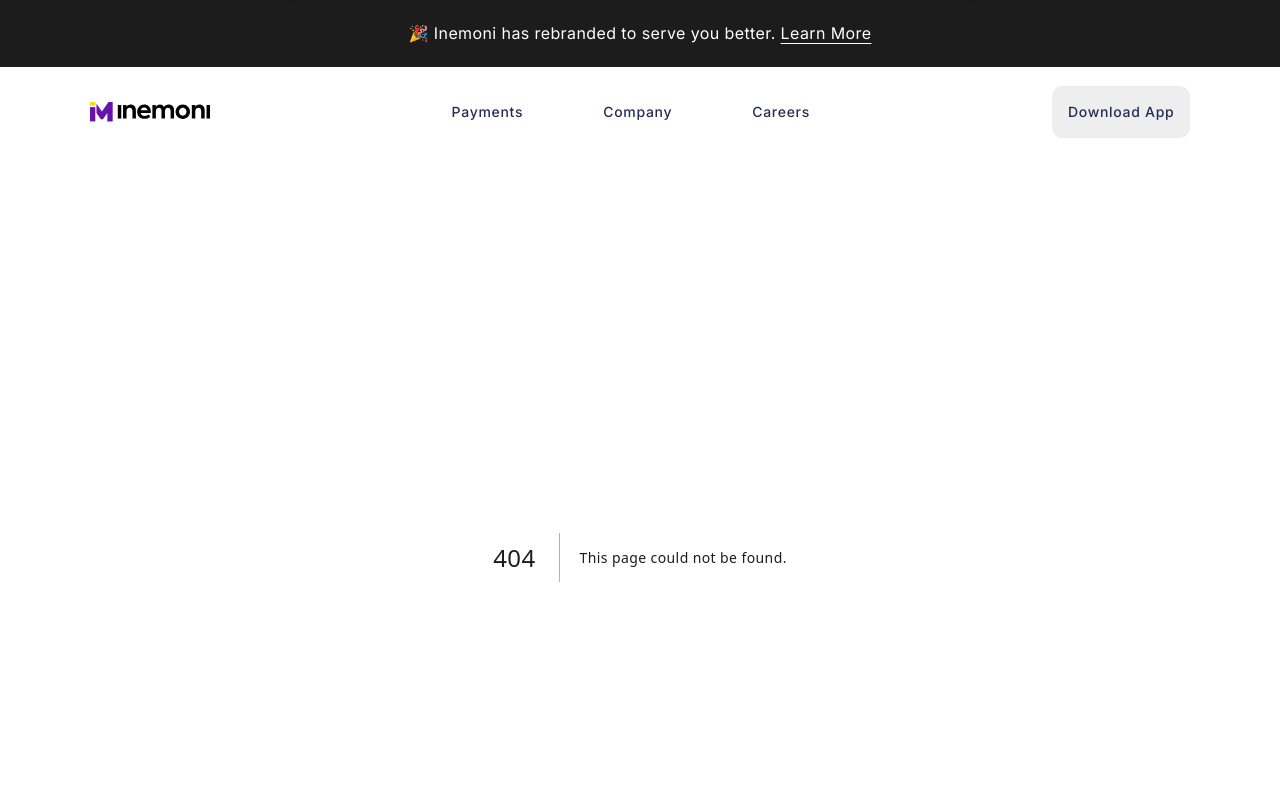
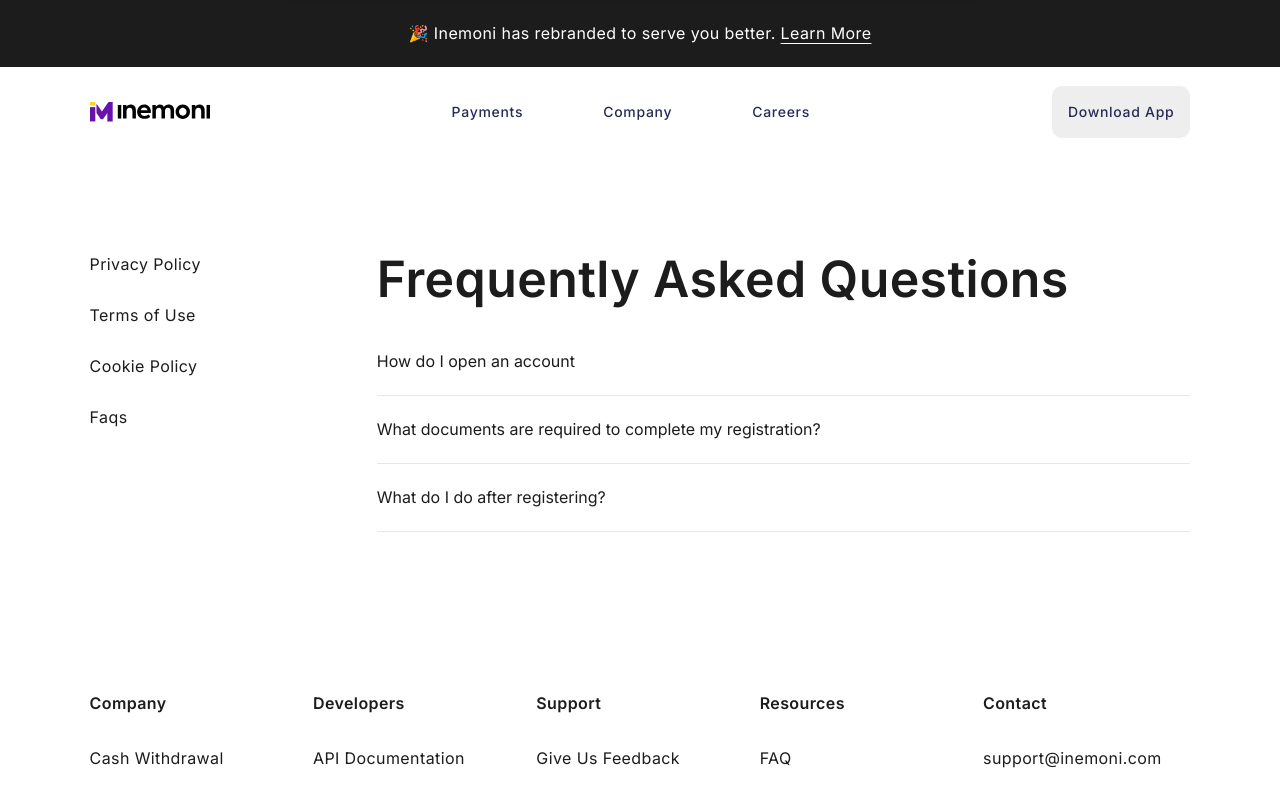
Before and after one commit to detachedsoul/inemoni, a Next.js app: page /legal/faqs in a window 1280 px wide. Before the commit this address had no page. Shown: the top 800 px of the page. Built offline with nearby package versions, Linux system fonts and the light colour scheme; a web font is replaced by a local one.

Commit message:
style: designed the faqs page

```diff
--- /dev/null
+++ b/app/legal/faqs/page.js
@@ -0,0 +1,9 @@
+import Faqs from "@components/faqs/Faqs";
+
+const Index = () => {
+    return (
+		<Faqs />
+	);
+};
+
+export default Index;
--- a/app/legal/layout.js
+++ b/app/legal/layout.js
@@ -20,7 +20,7 @@
 		<>
 			<div className="grid gap-8 items-start lg:grid-cols-12 p-[5%] xl:p-[7%] lg:gap-12">
 				<div
-					className={`fixed z-[1024] transiton-transform ease-in-out left-0 px-[5%] duration-500 lg:sticky lg:z-auto lg:w-auto lg:px-0 w-full top-[15%] lg:col-span-3 bg-white ${
+					className={`fixed z-[1024] transiton-transform ease-in-out left-0 px-[5%] duration-500 lg:sticky lg:z-auto lg:w-auto lg:p-0 w-full top-[15%] lg:col-span-3 bg-white py-4 ${
 						isActive
 							? "translate-x-0"
 							: "-translate-x-[calc(100%+6%)]"
@@ -53,6 +53,15 @@
 								Cookie Policy
 							</Link>
 						</li>
+
+						<li>
+							<Link
+								className="inline-block hover:text-brand-purple"
+								href="/legal/faqs"
+							>
+								Faqs
+							</Link>
+						</li>
 					</ul>
 				</div>
 
--- a/components/Footer.js
+++ b/components/Footer.js
@@ -63,7 +63,7 @@
 				{
 					linkName: "Give Us Feedback",
 					isLink: true,
-					route: "/",
+					route: "/contact-us",
 				},
 				{
 					linkName: "Help Center",
@@ -84,7 +84,7 @@
 				{
 					linkName: "FAQ",
 					isLink: true,
-					route: "/faq",
+					route: "/legal/faqs",
 				},
 				{
 					linkName: "Blog",
--- /dev/null
+++ b/components/faqs/Faqs.js
@@ -0,0 +1,159 @@
+"use client";
+import { useRef } from "react";
+
+const Faqs = () => {
+	const parentElement = useRef(null);
+
+	const toggleAccordion = (e) => {
+		const elementsToTraverse = parentElement.current.childNodes;
+
+		elementsToTraverse.forEach((elements) => {
+			if (elements.firstElementChild !== e.currentTarget) {
+				if (
+					elements.lastElementChild.classList.contains("max-h-full")
+				) {
+					elements.lastElementChild.classList.replace(
+						"max-h-full",
+						"max-h-0",
+					);
+
+					elements.firstElementChild.lastElementChild.classList.replace(
+						"fi-rr-angle-up",
+						"fi-rr-angle-down",
+					);
+				}
+
+				elements.firstElementChild.firstElementChild.classList.remove(
+					"font-bold",
+				);
+			} else {
+				if (
+					elements.lastElementChild.classList.contains("max-h-full")
+				) {
+					elements.lastElementChild.classList.replace(
+						"max-h-full",
+						"max-h-0",
+					);
+
+					e.currentTarget.lastElementChild.classList.replace(
+						"fi-rr-angle-up",
+						"fi-rr-angle-down",
+					);
+
+					e.currentTarget.firstElementChild.classList.remove(
+						"font-bold",
+					);
+				} else {
+					elements.lastElementChild.classList.replace(
+						"max-h-0",
+						"max-h-full",
+					);
+
+					e.currentTarget.lastElementChild.classList.replace(
+						"fi-rr-angle-down",
+						"fi-rr-angle-up",
+					);
+
+					e.currentTarget.firstElementChild.classList.add(
+						"font-bold",
+					);
+				}
+			}
+		});
+	};
+
+	return (
+		<div className="grid gap-8">
+			<h1 className="header main-header">Frequently Asked Questions</h1>
+
+			<div
+				className="grid gap-4"
+				ref={parentElement}
+			>
+				<div className="border-b border-gray-200">
+					<button
+						className="flex items-center gap-4 justify-between w-full"
+						type="button"
+						onClick={(element) => toggleAccordion(element)}
+					>
+						<span className="text-left">
+							How do I open an account
+						</span>
+
+						<i className="fr fi-rr-angle-down"></i>
+					</button>
+
+					<div className="py-2 max-h-0 overflow-y-hidden transition-all ease-linear duration-[50ms]">
+						<p>
+							Lorem ipsum dolor sit amet, consectetur adipiscing
+							elit, sed do eiusmod tempor incididunt ut labore et
+							dolore magna aliqua. Ut enim ad minim veniam, quis
+							nostrud exercitation ullamco laboris nisi ut aliquip
+							ex ea commodo consequat. Duis aute irure dolor in
+							reprehenderit in voluptate velit esse cillum dolore
+							eu fugiat nulla pariatur. Excepteur sint occaecat
+							cupidatat
+						</p>
+					</div>
+				</div>
+
+				<div className="border-b border-gray-200">
+					<button
+						className="flex items-center gap-4 justify-between w-full"
+						type="button"
+						onClick={(element) => toggleAccordion(element)}
+					>
+						<span className="text-left">
+							What documents are required to complete my
+							registration?
+						</span>
+
+						<i className="fr fi-rr-angle-down"></i>
+					</button>
+
+					<div className="py-2 max-h-0 overflow-y-hidden transition-all ease-linear duration-[50ms]">
+						<p>
+							Lorem ipsum dolor sit amet, consectetur adipiscing
+							elit, sed do eiusmod tempor incididunt ut labore et
+							dolore magna aliqua. Ut enim ad minim veniam, quis
+							nostrud exercitation ullamco laboris nisi ut aliquip
+							ex ea commodo consequat. Duis aute irure dolor in
+							reprehenderit in voluptate velit esse cillum dolore
+							eu fugiat nulla pariatur. Excepteur sint occaecat
+							cupidatat
+						</p>
+					</div>
+				</div>
+
+				<div className="border-b border-gray-200">
+					<button
+						className="flex items-center gap-4 justify-between w-full"
+						type="button"
+						onClick={(element) => toggleAccordion(element)}
+					>
+						<span className="text-left">
+							What do I do after registering?
+						</span>
+
+						<i className="fr fi-rr-angle-down"></i>
+					</button>
+
+					<div className="py-2 max-h-0 overflow-y-hidden transition-all ease-linear duration-[50ms]">
+						<p>
+							Lorem ipsum dolor sit amet, consectetur adipiscing
+							elit, sed do eiusmod tempor incididunt ut labore et
+							dolore magna aliqua. Ut enim ad minim veniam, quis
+							nostrud exercitation ullamco laboris nisi ut aliquip
+							ex ea commodo consequat. Duis aute irure dolor in
+							reprehenderit in voluptate velit esse cillum dolore
+							eu fugiat nulla pariatur. Excepteur sint occaecat
+							cupidatat
+						</p>
+					</div>
+				</div>
+			</div>
+		</div>
+	);
+};
+
+export default Faqs;
```
Also changed, not shown: app/legal/faqs/head.js (added, +19 -0 lines), app/globals.css.
